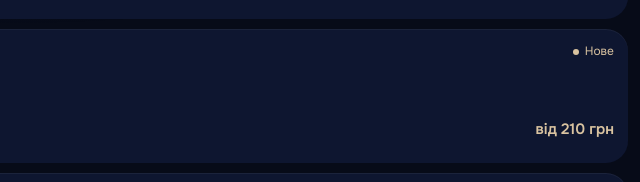
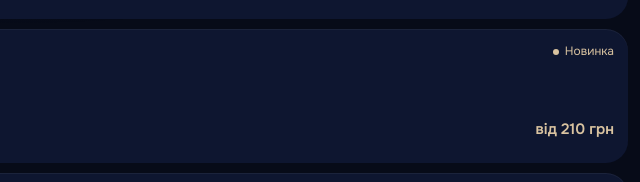
Before and after one commit to esspda/parfum-shop, a plain HTML site: page index.html in a window 1280 px wide. Shown: the part 292-474 px from the top of the page, 640-1280 px from the left. Drawn offline with Linux system fonts and the light colour scheme; a web font is replaced by a local one.

Commit message:
Add files via upload

```diff
--- a/index.html
+++ b/index.html
@@ -410,7 +410,7 @@ function renderCards(enter = false) {
         <span class="tagline">${esc(a.tagline || a.notes || "")}</span>
         <span class="meta"><span class="seasons">${seasonIcons(a)}</span><span class="price">${cardPrice(a)}</span></span>
       </span>
-      ${a.is_new && a.in_stock ? `<span class="new">Нове</span>` : ""}
+      ${a.is_new && a.in_stock ? `<span class="new">Новинка</span>` : ""}
     </button>`).join("")
     : `<div class="empty">Нічого не знайшли.<br><button class="linkbtn" id="clearAll">Скинути пошук і фільтри</button></div>`;
   box.querySelectorAll(".card").forEach(c => c.onclick = () => { haptic.tap(); openDetail(c.dataset.id, c); });
```
